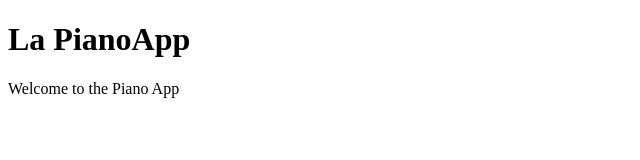
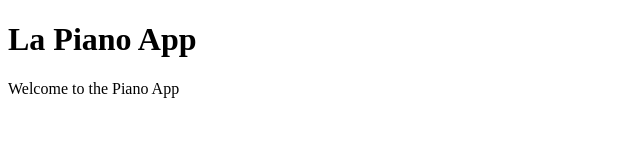
Before and after one commit to Kausi209/PianoApp, a SvelteKit app: page / in a window 1280 px wide. Shown: the top 160 px of the page, without its empty margins (0-640 px from the left). Built offline with nearby package versions, Linux system fonts and the light colour scheme.

Commit message:
new projecr piano app

```diff
--- a/src/routes/+page.svelte
+++ b/src/routes/+page.svelte
@@ -1,2 +1,2 @@
-<h1>La PianoApp</h1>
+<h1>La Piano App</h1>
 <p>Welcome to the Piano App</p>
```
